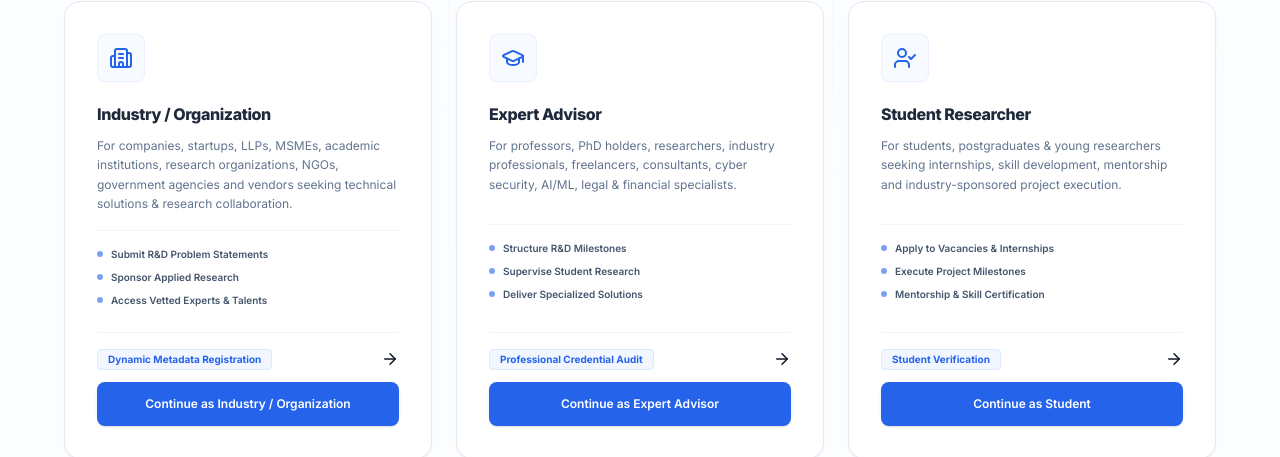
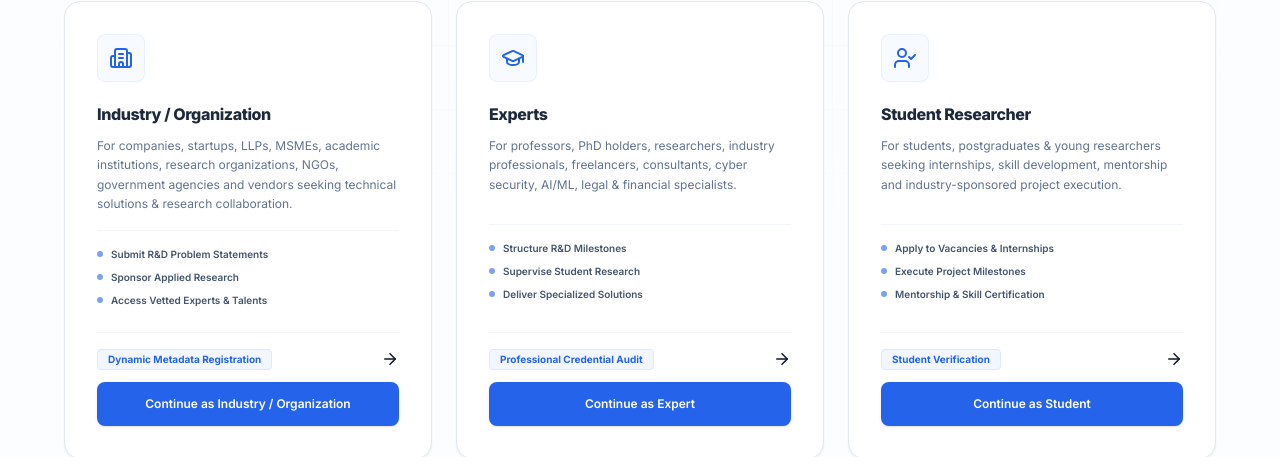
Before and after one commit to AnveshakHub26/AnveshakHub, a Next.js app: page /auth/role-selection in a window 1280 px wide. Shown: the part 347-804 px from the top of the page. Built offline with nearby package versions, Linux system fonts and the light colour scheme.

Commit message:
fix: Rename second role card from 'Expert Advisor' to 'Experts'

```diff
--- a/src/app/auth/role-selection/page.tsx
+++ b/src/app/auth/role-selection/page.tsx
@@ -47,12 +47,12 @@ const roles: RoleItem[] = [
   },
   {
     id: "expert",
-    title: "Expert Advisor",
+    title: "Experts",
     description: "For professors, PhD holders, researchers, industry professionals, freelancers, consultants, cyber security, AI/ML, legal & financial specialists.",
     icon: GraduationCap,
     badge: "Professional Credential Audit",
     responsibilities: ["Structure R&D Milestones", "Supervise Student Research", "Deliver Specialized Solutions"],
-    buttonText: "Continue as Expert Advisor",
+    buttonText: "Continue as Expert",
     destination: "/auth/register/expert"
   },
   {
```
